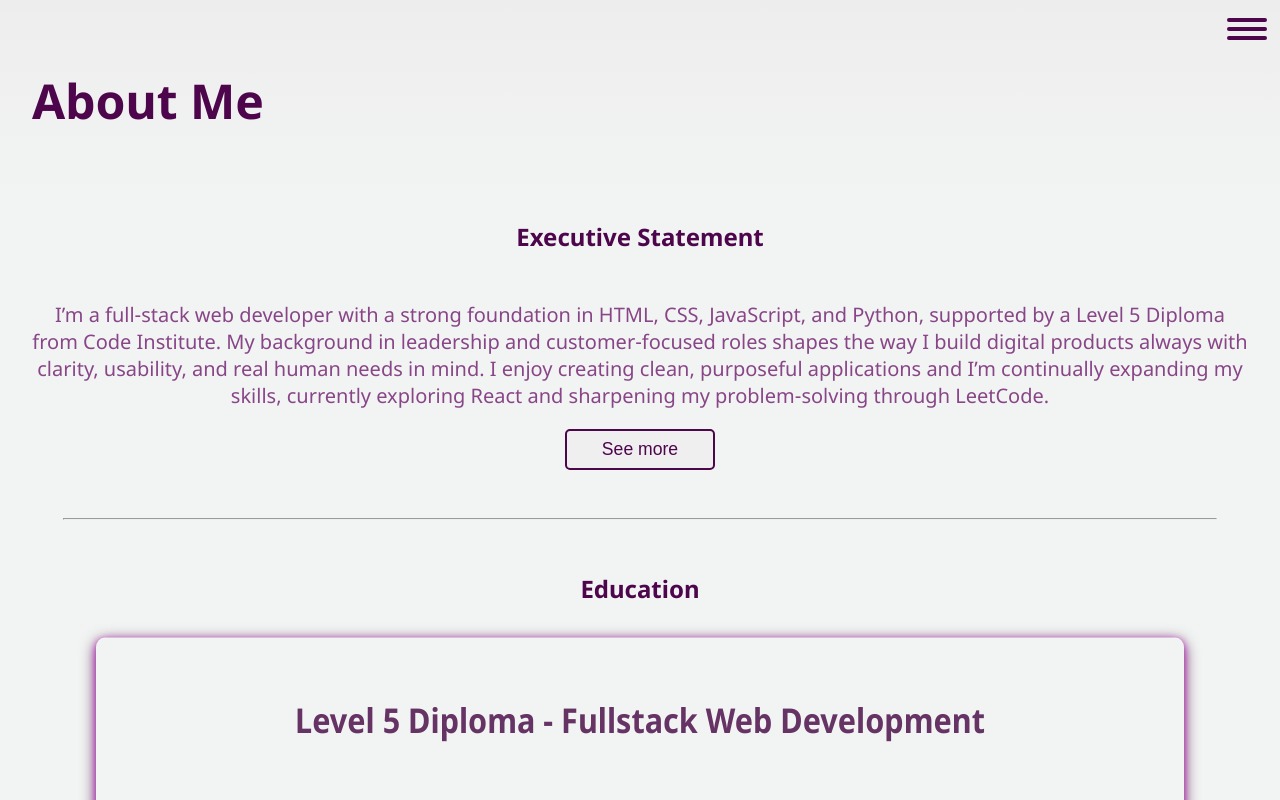
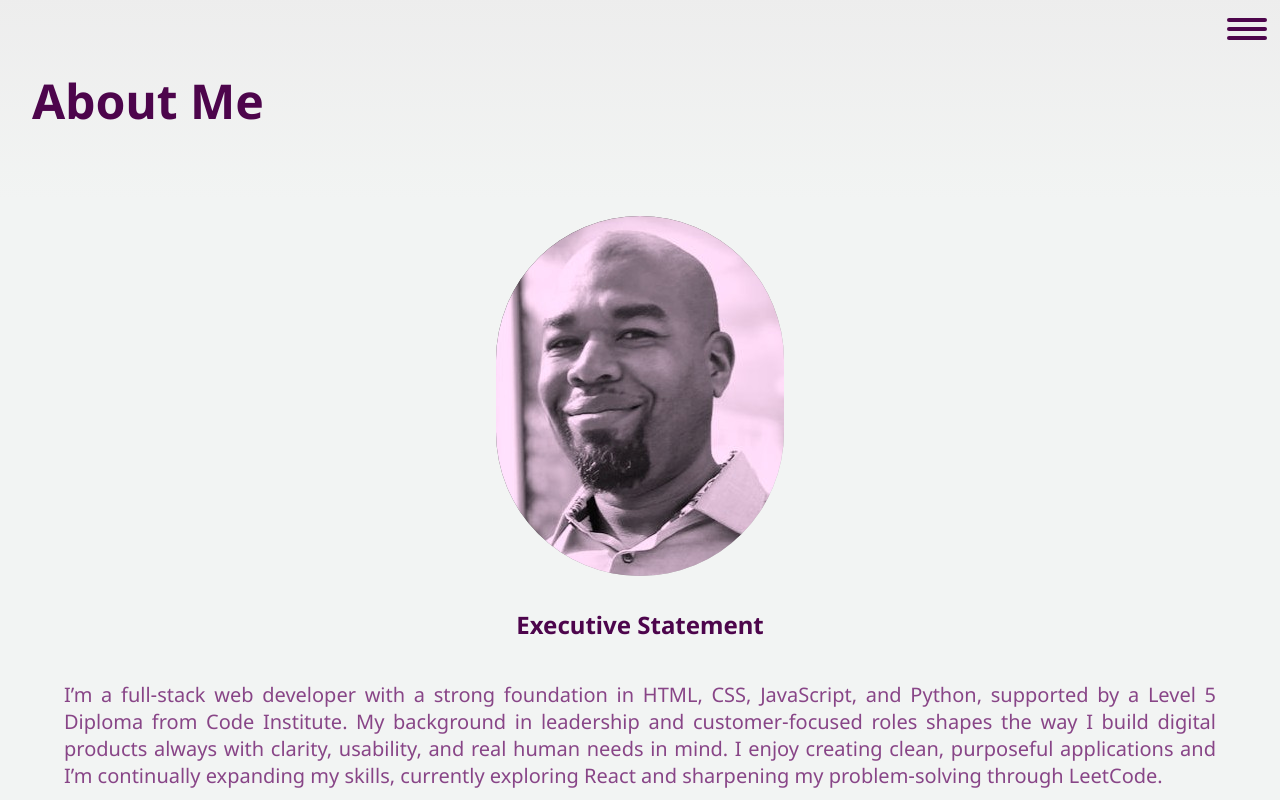
Before and after one commit to 2ndborn/micah-francis.com, a React (Vite) app in the folder micah/: page /about in a window 1280 px wide. Shown: the top 800 px of the page. Built offline with nearby package versions, Linux system fonts and the light colour scheme; a web font is replaced by a local one.

Commit message:
added picture and amended the about me page

```diff
--- a/micah/src/components/StatementComponent.jsx
+++ b/micah/src/components/StatementComponent.jsx
@@ -1,6 +1,7 @@
 import React, { useState } from 'react';
 import { AnimatePresence, motion } from 'framer-motion';
-import styles from '../styles/HomePage.module.css'
+import styles from '../styles/HomePage.module.css';
+import profile from '../assets/profile_pic.jpeg';
 
 const StatementComponent = () => {
     const [showMore, setShowMore] = useState(false)
@@ -11,9 +12,30 @@ const StatementComponent = () => {
     }
     return (
         <section style={{ position: "relative", height: "auto", margin: "1rem 0" }}>
-            <h1 style={{textAlign: 'center', marginBottom: '3rem'}}>Executive Statement</h1>
-            <div style={{paddingLeft: "min(2rem, 5%)", paddingRight: "min(2rem, 5%)", textAlign: 'center', fontSize: "clamp(1rem, 0.909rem + 0.45vw, 1.25rem)"}}>
-                <p>
+            <div style={{ display: 'flex', justifyContent: 'center' }}>
+                    <img
+                    src={profile}
+                    alt="My profile piture"
+                    style={{width: '288px', height: '360px', objectFit: 'cover', borderRadius: '900px', boxShadow: 'inset 12px 12px 40px #000'}}
+                    />
+            </div>
+            <h1 style={{textAlign: 'center', marginTop: '32px'}}>Executive Statement</h1>
+            <div style={{paddingLeft: "min(4rem, 5%)", paddingRight: "min(4rem, 5%)", textAlign: 'center', fontSize: "clamp(1rem, 0.909rem + 0.45vw, 1.25rem)"}}>
+                <div style={{ display: 'flex', justifyContent: 'center', alignItems: 'center'}}>
+                    <p style={{textAlign: 'justify'}}>
+                        I’m a full‑stack web developer with a strong foundation
+                        in HTML, CSS, JavaScript, and Python, supported by a Level
+                        5 Diploma from Code Institute. My background in leadership
+                        and customer‑focused roles shapes the way I build digital
+                        products always with clarity, usability, and real human
+                        needs in mind. I enjoy creating clean, purposeful
+                        applications and I’m continually expanding my skills,
+                        currently exploring React and sharpening my
+                        problem‑solving through LeetCode.
+                    </p>
+
+                </div>
+                {/* <p>
                     I’m a full‑stack web developer with a strong foundation
                     in HTML, CSS, JavaScript, and Python, supported by a Level
                     5 Diploma from Code Institute. My background in leadership
@@ -23,7 +45,7 @@ const StatementComponent = () => {
                     applications and I’m continually expanding my skills,
                     currently exploring React and sharpening my
                     problem‑solving through LeetCode.
-                </p>
+                </p> */}
                 <AnimatePresence>
                     {showMore && (
                         <motion.div
@@ -32,7 +54,7 @@ const StatementComponent = () => {
                             animate={{ opacity: 1, y: 0, transition: { duration: 1.2, ease: "easeInOut" } }}
                             exit={{ opacity: 0, y: -10, transition: { duration: 0.4, ease: "easeIn" } }}
                         >
-                            <p>
+                            <p style={{textAlign: 'justify', marginTop: 0}}>
                                 Before moving into tech, I spent over a decade in roles
                                 that required communication, coaching, and stakeholder
                                 management experiences that now influence how I approach
@@ -49,7 +71,7 @@ const StatementComponent = () => {
                     )}
                 </AnimatePresence>
             </div>
-            <div style={{ display: "flex", justifyContent: "center",  }}>
+            <div style={{ display: "flex", justifyContent: "center" }}>
                 <button
                     className={styles.ctaBtn}
                     onClick={() => setShowMore(prev => !prev)}
--- a/micah/src/pages/AboutMe.jsx
+++ b/micah/src/pages/AboutMe.jsx
@@ -55,10 +55,9 @@ const AboutMe = () => {
   const BOX_SHADOW = "0px 2px 8px rgba(204, 0, 204, 0.7), 0px 4px 16px rgba(77, 5, 76, 0.9)";
 
   const container = {
-    hidden: {opacity: 0},
-    show: {opacity: 1,transition: {duration: 1.1, ease: 'easeIn'}}
+    hidden: {opacity: 0, y: 20},
+    show: {opacity: 1, y: 0, transition: {duration: 0.7, ease: 'easeIn'}}
   }
-
 
   return (
     <motion.div
--- a/micah/src/pages/Portfolio.jsx
+++ b/micah/src/pages/Portfolio.jsx
@@ -48,12 +48,12 @@ const Portfolio = () => {
   }
 
   const container = {
-    hidden: {opacity: 0},
-    show: {opacity: 1,
-      transition: {
-        duration: 1.1,
-        ease: 'easeIn'
-      }}
+    hidden: {opacity: 0, y: 20},
+    show: {
+      opacity: 1,
+      y: 0,
+      transition: {duration: 0.7, ease: 'easeIn'}
+    }
   }
 
     const BOX_SHADOW = "0px 2px 8px rgba(204, 0, 204, 0.7), 0px 4px 16px rgba(77, 5, 76, 0.9)";
@@ -97,25 +97,11 @@ const Portfolio = () => {
       <section style={{height: "25vh", display: "flex", alignItems: "center", backgroundImage: "linear-gradient(180deg, hsl(0, 0%, 93%) 0%, transparent 100%)"}}>
         <h1 style={{margin: "2rem", fontSize: 'clamp(2rem, 1.636rem + 1.82vw, 3rem)'}}>Portfolio</h1>
       </section>
-      <SearchBarComponent onChange={handleSearch} noResults={noResults} value={query} />
-      {/* <div style={{display: 'flex', flexDirection: 'column', justifyContent: 'center', alignItems: 'center',}}>
-        <input
-          style={{width: '83%', color: 'hsl(301, 33%, 40%)', padding: '0.5rem 0 0.5rem 1rem', fontSize: '1.5rem', boxShadow: '0px 2px 8px rgba(204, 0, 204, 0.1), 0px 4px 16px rgba(77, 5, 76, 0.3)', borderRadius: '5px', border: 'none', margin: '2rem 0'}}
-          onChange={(event) => handleSearch(event)}
-          type="text"
-          placeholder='Search by language...'
-        />
-        {noResults && (
-          <p style={{
-            width: '83%',
-            margin: '0 0 1rem 0',
-            color: 'hsl(0, 70%, 45%)',
-            fontSize: '1rem'
-          }}>
-            No projects found for “{query}”.
-          </p>
-        )}
-      </div> */}
+      <SearchBarComponent
+        onChange={handleSearch}
+        noResults={noResults}
+        value={query}
+      />
       <section style={{ position: "relative", height: "100vh", overflow: "hidden", zIndex: 0 }}>
         <motion.div
           drag="x"
```
Also changed, not shown: micah/src/assets/profile_pic.jpeg (added).
